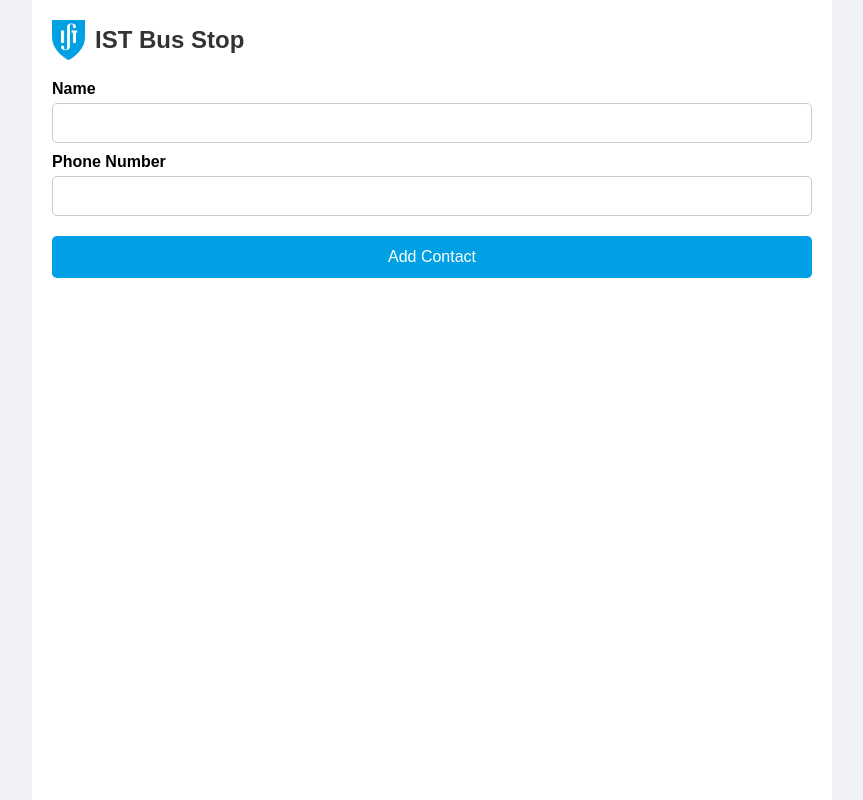
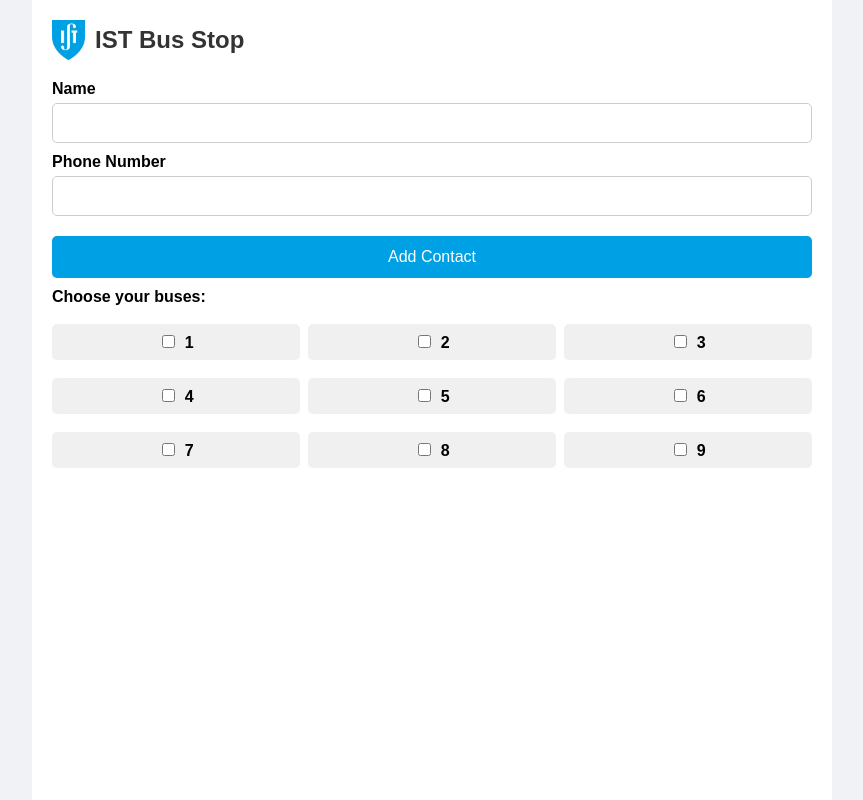
Before and after one commit to MartimJales/Ambient-Intelligence, a Flask app: page / in a window 1280 px wide. Shown: the whole page, without its empty margins (208-1071 px from the left). Run offline with Flask 3, Linux system fonts and the light colour scheme.

Commit message:
Add bus selection checkboxes to index.html for improved user interaction

```diff
--- a/OCR/templates/index.html
+++ b/OCR/templates/index.html
@@ -22,6 +22,15 @@
     <input type="text" name="numero" id="numero" required>
 
     <input type="submit" value="Add Contact">
+
+    <label>Choose your buses:</label>
+    <div class="checkbox-grid">
+    {% for i in range(1, 10) %}
+        <label>
+        <input type="checkbox" name="autocarros" value="{{ i }}"> {{ i }}
+        </label>
+    {% endfor %}
+    </div>
   </form>
 
   {% with messages = get_flashed_messages() %}
```
